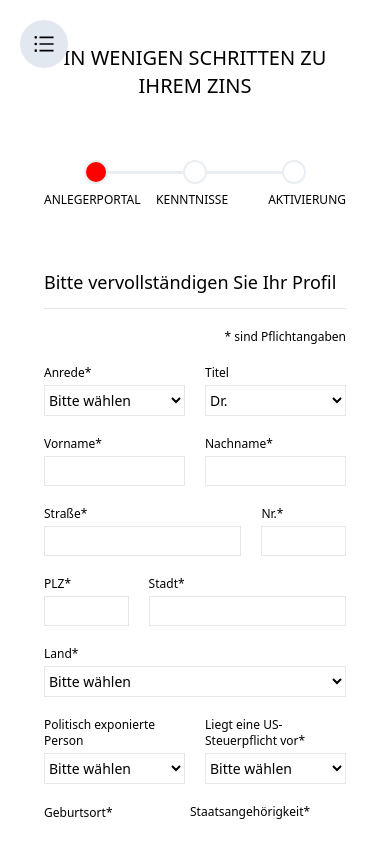
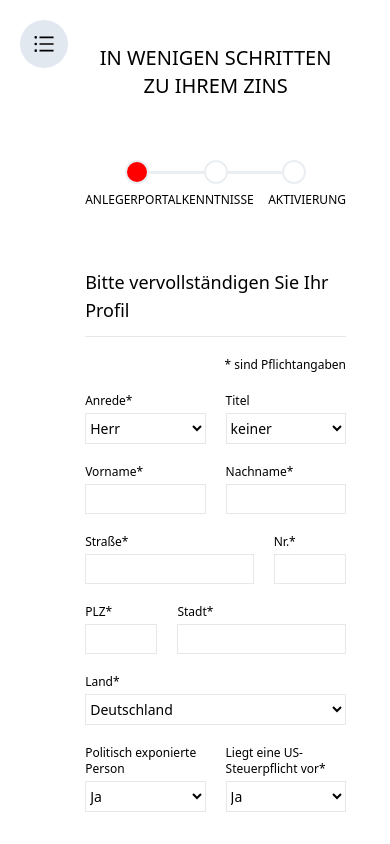
Before and after one commit to Sakline-M/brick-wise, a React (Vite) app: page /signup in a window 390 px wide. Built offline with nearby package versions, Linux system fonts and the light colour scheme.

Commit message:
update user auth

```diff
--- a/package.json
+++ b/package.json
@@ -23,6 +23,7 @@
     "react-chartjs-2": "^5.2.0",
     "react-circular-progressbar": "^2.1.0",
     "react-dom": "^18.3.1",
+    "react-hot-toast": "^2.4.1",
     "react-icons": "^5.3.0",
     "react-leaflet": "^4.2.1",
     "react-outside-click-handler": "^1.3.0",
--- a/src/App.jsx
+++ b/src/App.jsx
@@ -10,11 +10,13 @@ import Signup from "./pages/Signup/Signup";
 import { useState } from "react";
 import { AiOutlineBars } from "react-icons/ai";
 import SideBarRes from "./components/sidebar/SideBarRes";
+import Toaster from "react-hot-toast";
 
 const App = () => {
   const [toggleR, setToggleR] = useState(false);
   return (
     <div className="flex w-full h-screen bg-white p-6 gap-x-8">
+      <Toaster position="top-center" reverseOrder={false} />
       <div className="xl:hidden absolute top-5 left-5 z-20">
         <button
           onClick={() => setToggleR(true)}
--- a/src/components/Login.jsx
+++ b/src/components/Login.jsx
@@ -1,7 +1,42 @@
+/* eslint-disable react/prop-types */
+/* eslint-disable no-unused-vars */
+import { useContext } from "react";
+import toast from "react-hot-toast";
 import { IoMdClose } from "react-icons/io";
 import { Link } from "react-router-dom";
+import { AuthContext } from "../contextApi/UserContext";
 
 const Login = ({ setToggle }) => {
+  const { refresh, setRefresh } = useContext(AuthContext);
+  const handleLogin = (event) => {
+    event.preventDefault();
+    const form = event.target;
+    const email = form.email.value;
+    const password = form.password.value;
+    const user = {
+      email,
+      password,
+    };
+    fetch(`http://localhost:5000/api/v1/user/login`, {
+      method: "POST",
+      headers: {
+        "Content-Type": "application/json",
+      },
+      body: JSON.stringify(user),
+    })
+      .then((res) => res.json())
+      .then((data) => {
+        console.log(data.status)
+        if (data.status === "success") {
+          localStorage.setItem("brick_token", data.token);
+          alert('login successful');
+          setToggle(false);
+          setRefresh(refresh + 1);
+        } else {
+          alert("Invalid credentials");
+        }
+      });
+  };
   return (
     <div className="fixed inset-0 bg-gray-600 bg-opacity-50 flex items-center justify-center z-50">
       <div className="bg-white rounded-lg shadow-lg w-11/12 md:w-3/4 lg:w-1/2 p-6 flex flex-col md:flex-row relative">
@@ -14,11 +49,12 @@ const Login = ({ setToggle }) => {
         {/* Login Section */}
         <div className="md:w-1/2 p-4">
           <h2 className="text-xl font-semibold mb-4">Mein Konto</h2>
-          <form>
+          <form onSubmit={handleLogin}>
             <div className="mb-4">
               <label className="block text-gray-700">E-Mail</label>
               <input
                 type="email"
+                name="email"
                 className="w-full px-3 py-2 border rounded-lg"
               />
             </div>
@@ -26,6 +62,7 @@ const Login = ({ setToggle }) => {
               <label className="block text-gray-700">Passwort</label>
               <input
                 type="password"
+                name="password"
                 className="w-full px-3 py-2 border rounded-lg"
               />
             </div>
--- a/src/components/sidebar/Sidebar.jsx
+++ b/src/components/sidebar/Sidebar.jsx
@@ -1,10 +1,13 @@
-import { useState } from "react";
+import { useContext, useState } from "react";
 import logoImg from "../../../public/logo.svg";
 import { Link } from "react-router-dom";
 import Login from "../Login";
+import { AuthContext } from "../../contextApi/UserContext";
 
 const Sidebar = () => {
   const [toggle, setToggle] = useState(false);
+  const {user} = useContext(AuthContext)
+  console.log(user)
   return (
     <div className="h-full w-[23rem] rounded-xl bg-[#F8FAFA] p-2 hidden xl:block overflow-auto">
       {/* Logo */}
--- /dev/null
+++ b/src/contextApi/UserContext.jsx
@@ -0,0 +1,40 @@
+/* eslint-disable react/prop-types */
+/* eslint-disable no-unused-vars */
+import React, { createContext, useEffect, useState } from "react";
+
+export const AuthContext = createContext();
+
+const UserContext = ({ children }) => {
+  const [user, setUser] = useState({});
+  const [loading, setLoading] = useState(false);
+  const [refresh, setRefresh] = useState(1);
+
+  const token = localStorage.getItem("brick_token");
+  useEffect(() => {
+    if (!token) return;
+    setLoading(true);
+    fetch("http://localhost:5000/api/v1/user/single", {
+      headers: {
+        Authorization: `Bearer ${token}`,
+      },
+    })
+      .then((res) => res.json())
+      .then((data) => {
+        if (data.status === "success") {
+          setUser(data.user);
+          setLoading(false);
+        } else console.log(data);
+      });
+  }, [token, refresh]);
+
+  const logout = () => {
+    localStorage.removeItem("brick_token");
+    setUser({});
+    setRefresh((prev) => prev + 1);
+  };
+
+  const value = { user, refresh, setRefresh, loading, logout };
+  return <AuthContext.Provider value={value}>{children}</AuthContext.Provider>;
+};
+
+export default UserContext;
--- a/src/main.jsx
+++ b/src/main.jsx
@@ -3,11 +3,14 @@ import { createRoot } from "react-dom/client";
 import App from "./App.jsx";
 import "./index.css";
 import { BrowserRouter } from "react-router-dom";
+import UserContext from "./contextApi/UserContext.jsx";
 
 createRoot(document.getElementById("root")).render(
   <StrictMode>
     <BrowserRouter>
-      <App />
+      <UserContext>
+        <App />
+      </UserContext>
     </BrowserRouter>
   </StrictMode>
 );
--- a/src/pages/Signup/Signup.jsx
+++ b/src/pages/Signup/Signup.jsx
@@ -1,6 +1,8 @@
+/* eslint-disable no-unused-vars */
 /* eslint-disable react/prop-types */
 import { useState } from "react";
-import { Link } from "react-router-dom";
+import toast from "react-hot-toast";
+import { Link, useNavigate } from "react-router-dom";
 
 const countries = [
   { value: "deutschland", label: "Deutschland" },
@@ -233,12 +235,86 @@ const years = Array.from(
 
 const Signup = () => {
   const [step, setStep] = useState(1);
-  const handleNext = () => setStep(step + 1);
   const [selected, setSelected] = useState(null);
+  const navigate = useNavigate();
+  const [error, setError] = useState("");
+
+  const [user, setUser] = useState({
+    firstName: "biplob",
+    lastName: "hossain",
+    email: "mdbiplub13@gmail.com",
+    password: "123456",
+    confirmPassword: "123456",
+    gender: "male",
+    title: "",
+    street: "33",
+    no: "33",
+    zipCode: "333",
+    city: "dhaka",
+    country: "Germany",
+    political: "yes",
+    usTax: "yes",
+    placeOfBirth: "natore",
+    nationality: "xccv",
+    day: "1",
+    month: "January",
+    year: "2006",
+    phone: "0923872332",
+    experience: "skip",
+    investment: "yes",
+  });
 
   const handleChange = (event) => {
     setSelected(event.target.value);
   };
+  const handleNext = () => setStep(step + 1);
+
+  const handleSubmit = (event) => {
+    event.preventDefault();
+    setError("");
+    const { day, month, year } = user;
+    const dateOfBirth = day + "-" + month + "-" + year;
+    const newUser = { ...user, dateOfBirth };
+    fetch(`http://localhost:5000/api/v1/user/signup`, {
+      method: "POST",
+      headers: {
+        "Content-Type": "application/json",
+      },
+      body: JSON.stringify(newUser),
+    })
+      .then((response) => response.json())
+      .then((data) => {
+        console.log(data)
+        if (data.status === "success") {
+          handleNext();
+        } else {
+          setError(data.message);
+        }
+      });
+  };
+
+  const resendConfirmEmail = (email) => {
+    fetch(`http://localhost:5000/api/v1/user/email`, {
+      method: "POST",
+      headers: {
+        "Content-Type": "application/json",
+      },
+      body: JSON.stringify({ email }),
+    })
+      .then((response) => response.json())
+      .then((data) => {
+        if (data.status === "success") {
+          alert("Confirmation email sent successfully!");
+        } else {
+          alert(data.message);
+          console.log(data);
+        }
+      })
+      .catch((error) => {
+        console.error("Error sending confirmation email:", error);
+      });
+  };
+
   return (
     <div className="w-full h-full">
       <div className="md:w-[40rem] xl:mx-0 mx-auto w-full h-full flex flex-col gap-y-5 overflow-auto no-scrollbar p-5">
@@ -280,22 +356,38 @@ const Signup = () => {
           </div>
         </div>
 
-        {step === 1 && <Step1 handleNext={handleNext} />}
+        {step === 1 && (
+          <Step1
+            handleNext={handleNext}
+            user={user}
+            setUser={setUser}
+            handleSubmit={handleSubmit}
+            error={error}
+          />
+        )}
         {step === 2 && (
           <Step2
             handleChange={handleChange}
             selected={selected}
             handleNext={handleNext}
+            user={user}
+            setUser={setUser}
           />
         )}
-        {step === 3 && <Step3 handleNext={handleNext} />}
+        {step === 3 && (
+          <Step3
+            handleNext={handleNext}
+            user={user}
+            resendConfirmEmail={resendConfirmEmail}
+          />
+        )}
       </div>
     </div>
   );
 };
 
-const Step1 = ({ handleNext }) => (
-  <div className="w-full flex flex-col gap-y-5">
+const Step1 = ({ handleNext, setUser, user, handleSubmit, error }) => (
+  <form onSubmit={handleSubmit} className="w-full flex flex-col gap-y-5">
     <span className="md:pb-8 pb-3 border-b md:text-2xl text-lg text-black">
       Bitte vervollständigen Sie Ihr Profil
     </span>
@@ -308,13 +400,17 @@ const Step1 = ({ handleNext }) => (
           Anrede*
         </label>
         <select
-          name=""
+          name="gender"
           id=""
+          required
           className="sm:py-2 py-1 sm:text-base text-sm bg-white border"
+          onChange={(e) => {
+            setUser({ ...user, gender: e.target.value });
+          }}
         >
-          <option value="">Bitte wählen</option>
-          <option value="">Herr</option>
-          <option value="">Frau</option>
+          <option disabled>Bitte wählen</option>
+          <option value="male">Herr</option>
+          <option value="female">Frau</option>
         </select>
       </div>
       <div className="w-full flex flex-col gap-y-1">
@@ -325,10 +421,14 @@ const Step1 = ({ handleNext }) => (
           name=""
           id=""
           className="sm:py-2 py-1 sm:text-base text-sm bg-white border"
+          onChange={(e) => {
+            setUser({ ...user, title: e.target.value });
+          }}
         >
-          <option value="">Dr.</option>
-          <option value="">Prof.</option>
-          <option value="">Prof. Dr.</option>
+          <option value={""}>keiner</option>
+          <option value="Dr.">Dr.</option>
+          <option value="Prof.">Prof.</option>
+          <option value="Prof. Dr.">Prof. Dr.</option>
         </select>
       </div>
     </div>
@@ -341,7 +441,11 @@ const Step1 = ({ handleNext }) => (
           type="text"
           name=""
           id=""
+          required
           className="bg-white border sm:py-2 py-1 sm:text-base text-sm md:w-auto w-full"
+          onChange={(e) => {
+            setUser({ ...user, firstName: e.target.value });
+          }}
         />
       </div>
       <div className="w-full flex flex-col gap-y-1">
@@ -352,7 +456,11 @@ const Step1 = ({ handleNext }) => (
           type="text"
           name=""
           id=""
+          required
           className="bg-white border sm:py-2 py-1 sm:text-base text-sm md:w-auto w-full"
+          onChange={(e) => {
+            setUser({ ...user, lastName: e.target.value });
+          }}
         />
       </div>
     </div>
@@ -365,7 +473,11 @@ const Step1 = ({ handleNext }) => (
           type="text"
           name=""
           id=""
+          required
           className="w-full bg-white border sm:py-2 py-1 sm:text-base text-sm md:w-auto"
+          onChange={(e) => {
+            setUser({ ...user, street: e.target.value });
+          }}
         />
       </div>
       <div className="w-[30%] flex flex-col gap-y-1">
@@ -376,7 +488,11 @@ const Step1 = ({ handleNext }) => (
           type="text"
           name=""
           id=""
+          required
           className="bg-white border sm:py-2 py-1 sm:text-base text-sm md:w-auto w-full"
+          onChange={(e) => {
+            setUser({ ...user, no: e.target.value });
+          }}
         />
       </div>
     </div>
@@ -390,6 +506,9 @@ const Step1 = ({ handleNext }) => (
           name=""
           id=""
           className="w-full bg-white border sm:py-2 py-1 sm:text-base text-sm md:w-auto"
+          onChange={(e) => {
+            setUser({ ...user, zipCode: e.target.value });
+          }}
         />
       </div>
       <div className="w-[70%] flex flex-col gap-y-1">
@@ -400,7 +519,11 @@ const Step1 = ({ handleNext }) => (
           type="text"
           name=""
           id=""
+          required
           className="bg-white border sm:py-2 py-1 sm:text-base text-sm md:w-auto w-full"
+          onChange={(e) => {
+            setUser({ ...user, city: e.target.value });
+          }}
         />
       </div>
     </div>
@@ -411,11 +534,17 @@ const Step1 = ({ handleNext }) => (
       <select
         name=""
         id=""
+        required
         className="bg-white border sm:py-2 py-1 sm:text-base text-sm md:w-auto w-full"
+        onChange={(e) => {
+          setUser({ ...user, country: e.target.value });
+        }}
       >
-        <option value="">Bitte wählen</option>
+        <option disabled>Bitte wählen</option>
         {countries.map((country, i) => (
-          <option key={i}>{country.label}</option>
+          <option key={i} value={country.label}>
+            {country.label}
+          </option>
         ))}
       </select>
     </div>
@@ -428,10 +557,13 @@ const Step1 = ({ handleNext }) => (
           name=""
           id=""
           className="sm:py-2 py-1 sm:text-base text-sm bg-white border"
+          onChange={(e) => {
+            setUser({ ...user, political: e.target.value });
+          }}
         >
-          <option value="">Bitte wählen</option>
-          <option value="">Ja</option>
-          <option value="">Nein</option>
+          <option disabled>Bitte wählen</option>
+          <option value="yes">Ja</option>
+          <option value="no">Nein</option>
         </select>
       </div>
       <div className="w-full flex flex-col gap-y-1">
@@ -442,10 +574,13 @@ const Step1 = ({ handleNext }) => (
           name=""
           id=""
           className="sm:py-2 py-1 sm:text-base text-sm bg-white border"
+          onChange={(e) => {
+            setUser({ ...user, usTax: e.target.value });
+          }}
         >
-          <option value="">Bitte wählen</option>
-          <option value="">Ja</option>
-          <option value="">Nein</option>
+          <option disabled>Bitte wählen</option>
+          <option value="yes">Ja</option>
+          <option value="no">Nein</option>
         </select>
       </div>
     </div>
@@ -458,7 +593,11 @@ const Step1 = ({ handleNext }) => (
           type="text"
           name=""
           id=""
+          required
           className="bg-white border sm:py-2 py-1 sm:text-base text-sm md:w-auto w-full"
+          onChange={(e) => {
+            setUser({ ...user, placeOfBirth: e.target.value });
+          }}
         />
       </div>
       <div className="w-full flex flex-col gap-y-1">
@@ -468,10 +607,16 @@ const Step1 = ({ handleNext }) => (
         <select
           name=""
           id=""
+          required
           className="sm:py-2 py-1 sm:text-base text-sm bg-white border"
+          onChange={(e) => {
+            setUser({ ...user, nationality: e.target.value });
+          }}
         >
           {nationalities.map((nation, i) => (
-            <option key={i}>{nation}</option>
+            <option key={i} value={nation}>
+              {nation}
+            </option>
           ))}
         </select>
       </div>
@@ -487,6 +632,9 @@ const Step1 = ({ handleNext }) => (
             name=""
             id=""
             className="sm:py-2 py-1 sm:text-base text-sm bg-white border"
+            onChange={(e) => {
+              setUser({ ...user, day: e.target.value });
+            }}
           >
             {numbers.map((num, i) => (
               <option key={i}>{num}</option>
@@ -501,9 +649,14 @@ const Step1 = ({ handleNext }) => (
             name=""
             id=""
             className="sm:py-2 py-1 sm:text-base text-sm bg-white border"
+            onChange={(e) => {
+              setUser({ ...user, month: e.target.value });
+            }}
           >
             {months.map((month, i) => (
-              <option key={i}>{month}</option>
+              <option key={i} value={month}>
+                {month}
+              </option>
             ))}
           </select>
         </div>
@@ -517,7 +670,9 @@ const Step1 = ({ handleNext }) => (
             className="sm:py-2 py-1 sm:text-base text-sm bg-white border"
           >
             {years.map((year, i) => (
-              <option key={i}>{year}</option>
+              <option key={i} value={year}>
+                {year}
+              </option>
             ))}
           </select>
         </div>
@@ -531,7 +686,11 @@ const Step1 = ({ handleNext }) => (
         type="text"
         name=""
         id=""
+        required
         className="bg-white border sm:py-2 py-1 sm:text-base text-sm md:w-auto w-full"
+        onChange={(e) => {
+          setUser({ ...user, phone: e.target.value });
+        }}
       />
     </div>
     <div className="w-full flex flex-col gap-y-1">
@@ -542,7 +701,11 @@ const Step1 = ({ handleNext }) => (
         type="email"
         name=""
         id=""
+        required
         className="bg-white border sm:py-2 py-1 sm:text-base text-sm md:w-auto w-full"
+        onChange={(e) => {
+          setUser({ ...user, email: e.target.value });
+        }}
       />
     </div>
     <div className="w-full flex items-center justify-between gap-x-5">
@@ -551,10 +714,14 @@ const Step1 = ({ handleNext }) => (
           Passwort*
         </label>
         <input
-          type="text"
+          type="password"
           name=""
           id=""
+          required
           className="bg-white border sm:py-2 py-1 sm:text-base text-sm md:w-auto w-full"
+          onChange={(e) => {
+            setUser({ ...user, password: e.target.value });
+          }}
         />
       </div>
       <div className="w-full flex flex-col gap-y-1">
@@ -562,10 +729,14 @@ const Step1 = ({ handleNext }) => (
           Passwort bestätigen*
         </label>
         <input
-          type="text"
+          type="password"
           name=""
           id=""
+          required
           className="bg-white border sm:py-2 py-1 sm:text-base text-sm md:w-auto w-full"
+          onChange={(e) => {
+            setUser({ ...user, confirmPassword: e.target.value });
+          }}
         />
       </div>
     </div>
@@ -589,13 +760,14 @@ const Step1 = ({ handleNext }) => (
         werden. Es erfolgt keine Weitergabe an Dritte.
       </span>
     </div>
+    <p className="text-red-600 text-center">{error}</p>
     <button
-      onClick={handleNext}
+      type="submit"
       className="w-full py-2 sm:text-base text-sm rounded bg-[#FF0000] transition-colors duration-300 hover:bg-[#CC0000] text-white font-medium"
     >
       Speichern & Weiter
     </button>
-  </div>
+  </form>
 );
 
 const Step2 = ({ handleChange, selected, handleNext }) => (
@@ -698,7 +870,7 @@ const Step2 = ({ handleChange, selected, handleNext }) => (
   </div>
 );
 
-const Step3 = () => (
+const Step3 = (user, resendConfirmEmail) => (
   <div className="w-full h-full flex flex-col items-center gap-y-5">
     <span className="sm:text-2xl text-lg font-medium text-center">
       Bitte aktivieren Sie jetzt Ihre E-Mail-Adresse!
@@ -713,9 +885,14 @@ const Step3 = () => (
       Ihr Aktivierungslink wurde an die folgende E-Mail-Adresse geschickt
     </span>
     <span className="sm:text-base text-sm font-semibold">
-      leonali274784@gmail.com
+      {user?.user?.email}
     </span>
-    <button className="text-red-500 hover:underline sm:text-base text-sm">
+    <button
+      onClick={() => {
+        resendConfirmEmail(user?.user?.email);
+      }}
+      className="text-red-500 hover:underline sm:text-base text-sm"
+    >
       Aktivierungslink erneut zuschicken
     </button>
     <Link to={"/"} className="w-full px-16">
```
Also changed, not shown: 1 other file (tests, documents, lock files or other folders).
